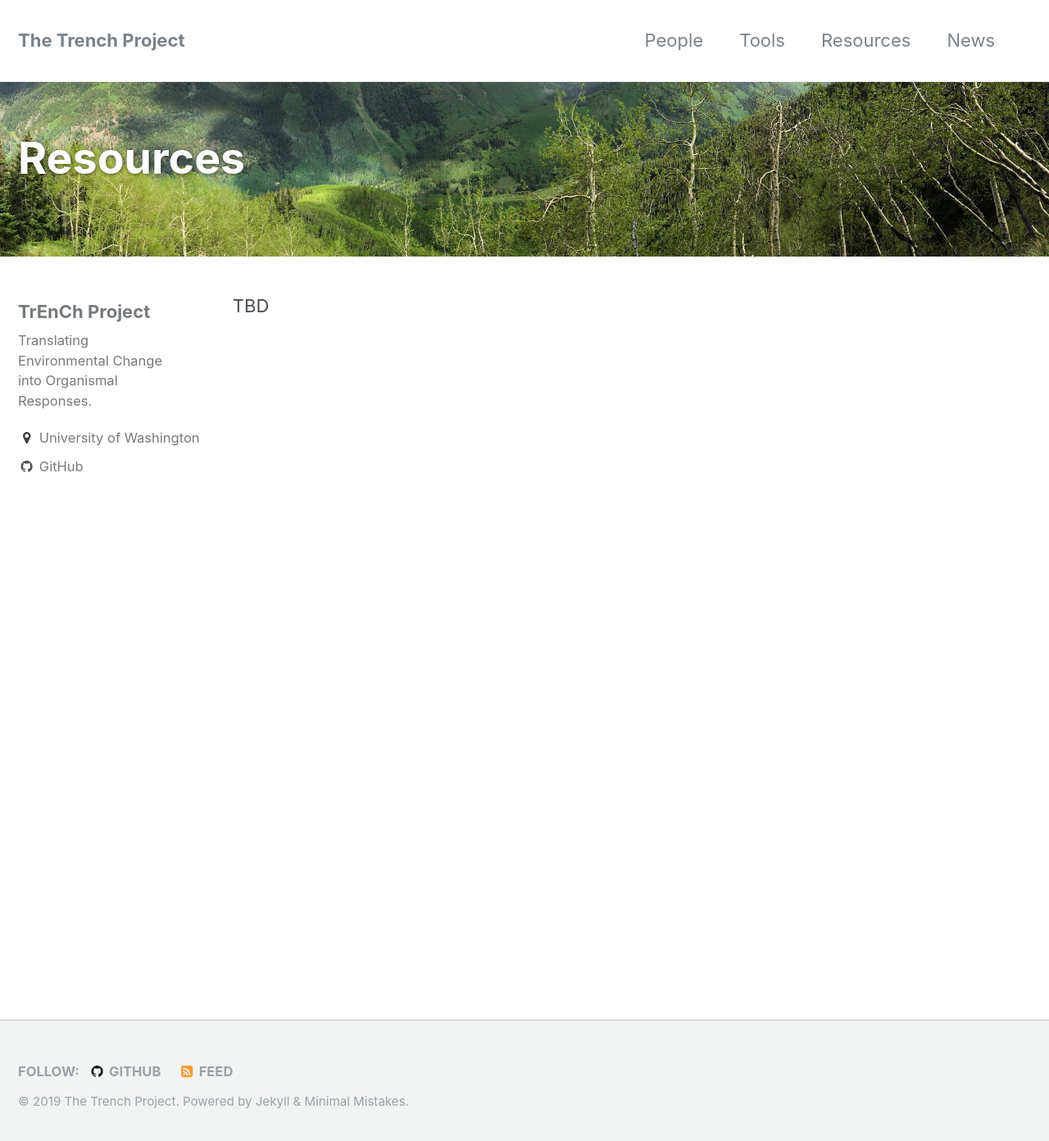
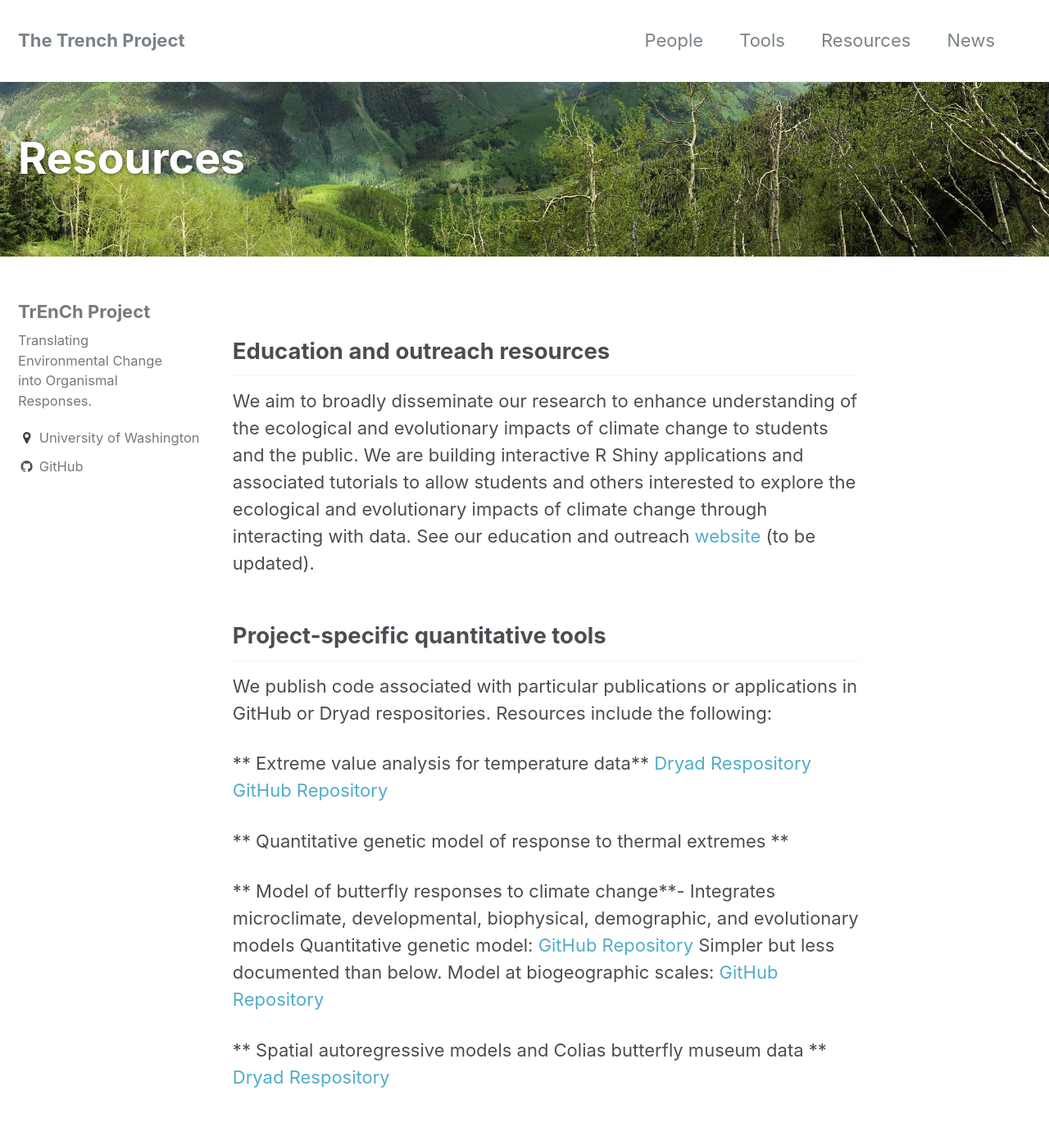
Before and after one commit to trenchproject/trenchproject.github.io, a Jekyll site: the page built from _pages/resources.md, in a window 1280 px wide and 1400 px high. Shown: the top 1392 px of the window at 82% size. Built offline with Jekyll 4.4.1, drawn with Linux system fonts in a browser that asks for light colours.

Commit message:
Add resources

```diff
--- a/_pages/resources.md
+++ b/_pages/resources.md
@@ -7,4 +7,21 @@ header:
     overlay_image: assets/images/ashcroft.jpg
 ---
 
-TBD
+## Education and outreach resources
+We aim to broadly disseminate our research to enhance understanding of the ecological and evolutionary impacts of climate change to students and the public. We are building interactive R Shiny applications and associated tutorials to allow students and others interested to explore the ecological and evolutionary impacts of climate change through interacting with data. See our education and outreach [website](http://faculty.washington.edu/lbuckley/?page_id=522) (to be updated).
+
+## Project-specific quantitative tools
+We publish code associated with particular publications or applications in GitHub or Dryad respositories. Resources include the following:
+
+** Extreme value analysis for temperature data**
+[Dryad Respository](https://datadryad.org/resource/doi:10.5061/dryad.5jg20 https://github.com/lbuckley/ExtremesPTRSb)
+[GitHub Repository](https://github.com/lbuckley/ClimateBiology)
+
+** Quantitative genetic model of response to thermal extremes **
+
+**  Model of butterfly responses to climate change**- Integrates microclimate, developmental, biophysical, demographic, and evolutionary models
+Quantitative genetic model: [GitHub Repository](https://github.com/lbuckley/ColiasEvolution) Simpler but less documented than below.
+Model at biogeographic scales: [GitHub Repository](https://github.com/lbuckley/ColiasBiogeog)
+
+** Spatial autoregressive models and Colias butterfly museum data **
+[Dryad Respository](https://datadryad.org/resource/doi:10.5061/dryad.f448b91)
```
